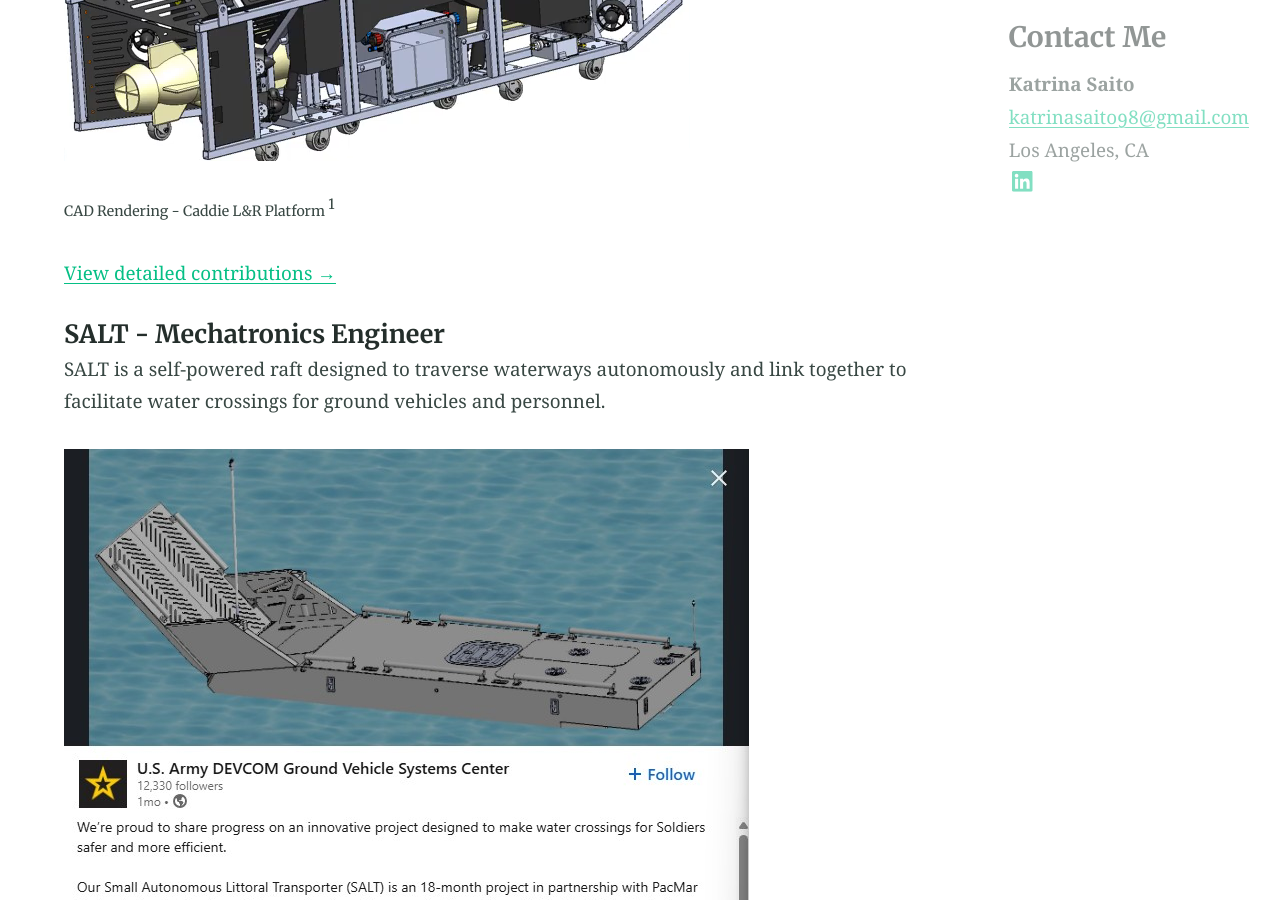
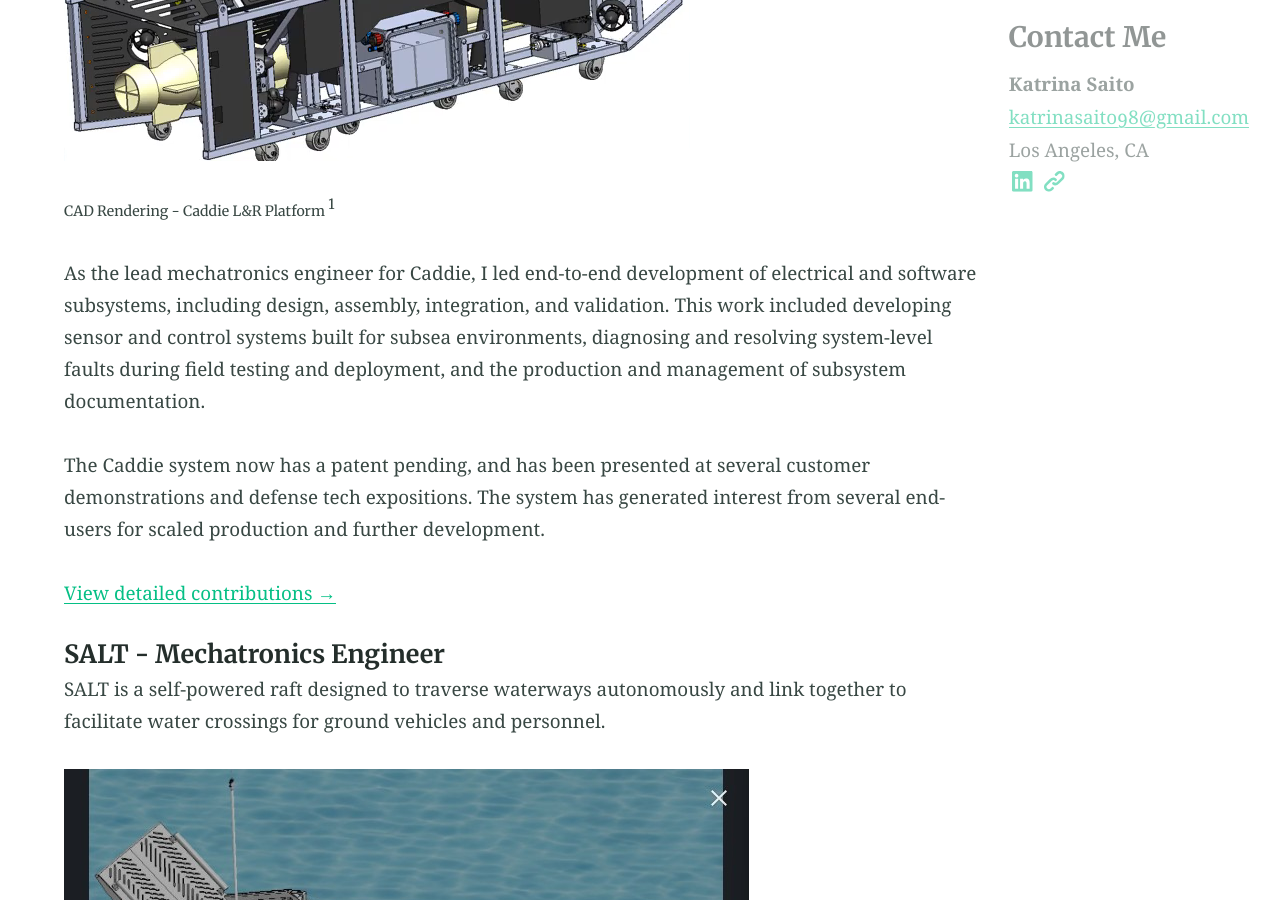
Before and after one commit to KatrinaSaito/kat-saito-portfolio, a Jekyll site: the page built from index.md, in a window 1280 px wide and 900 px high, scrolled down 1612 px. Built offline with Jekyll 4.4.1, drawn with Linux system fonts in a browser that asks for light colours.

Commit message:
copied some content to homepage

```diff
--- a/_config.yml
+++ b/_config.yml
@@ -144,7 +144,7 @@ social_links: # Appears in sidebar. Keep only LinkedIn per request
   LinkedIn: https://www.linkedin.com/in/katrina-saito
   #Twitter: https://twitter.com/DavidDarnes
   #GitHub: https://github.com/daviddarnes
-  #link: https://darn.es
+  link: https://katrinasaito.dev/resume/
   #RSS: /feed.xml
 
 sharing_links: # Appear at the bottom of single blog posts — keep only LinkedIn per request
--- a/index.md
+++ b/index.md
@@ -38,6 +38,10 @@ Caddie is a portable, remotely operated UUV launch and recovery (L&R) system des
 <img src="/public/images/caddie_render.png" alt="Caddie Render" class="caddie-render">
 <p><small>CAD Rendering - Caddie L&R Platform <sup>1</sup></small></p>
 
+As the lead mechatronics engineer for Caddie, I led end-to-end development of electrical and software subsystems, including design, assembly, integration, and validation. This work included developing sensor and control systems built for subsea environments, diagnosing and resolving system-level faults during field testing and deployment, and the production and management of subsystem documentation.
+
+The Caddie system now has a patent pending, and has been presented at several customer demonstrations and defense tech expositions. The system has generated interest from several end-users for scaled production and further development.
+
 [View detailed contributions →](/caddie-project/)
 
 #### SALT - Mechatronics Engineer
```
Also changed, not shown: caddie-project.md (+1 -1 lines).
